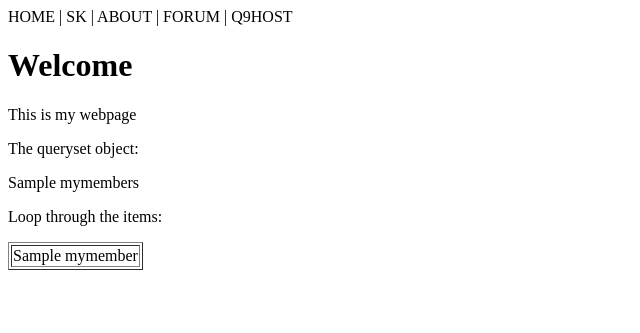
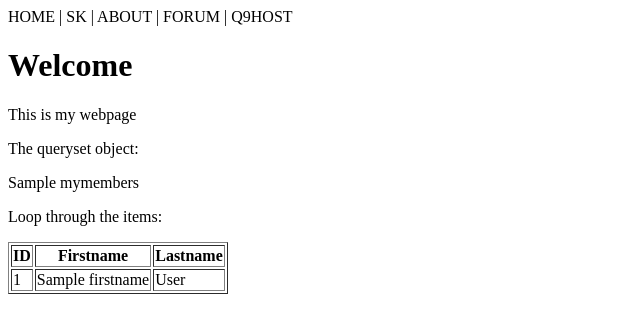
Before and after one commit to SOUROVSARKERTEC12/DjangoPractice, a Django app: template my_tennis_club/members/templates/template.html in a window 1280 px wide. Shown: the top 333 px of the page, without its empty margins (0-640 px from the left). Run offline with Django 3.2, Linux system fonts and the light colour scheme; the template is opened without the code that fills it: most values are stand-ins (such as "Sample title", 1, 10 or a date in 2020).

Commit message:
filter() -> return only specific rows/records (QuerySet Get End)

```diff
--- a/my_tennis_club/members/templates/template.html
+++ b/my_tennis_club/members/templates/template.html
@@ -15,9 +15,16 @@
 <p>Loop through the items:</p>
 
 <table border='1'>
+  <tr>
+    <th>ID</th>
+    <th>Firstname</th>
+    <th>Lastname</th>
+  </tr>
   {% for x in mymembers %}
     <tr>
-      <td>{{ x }}</td>
+      <td>{{ x.id }}</td>
+      <td>{{ x.firstname }}</td>
+      <td>{{ x.lastname }}</td>
     </tr>
   {% endfor %}
 </table>
--- a/my_tennis_club/members/views.py
+++ b/my_tennis_club/members/views.py
@@ -27,7 +27,7 @@ def main(request):
 
 
 def testing(request):
-    mydata = Member.objects.values_list('firstname')
+    mydata = Member.objects.filter(firstname='Tobias').values()
     template = loader.get_template('template.html')
     context = {
         'mymembers': mydata,
```
